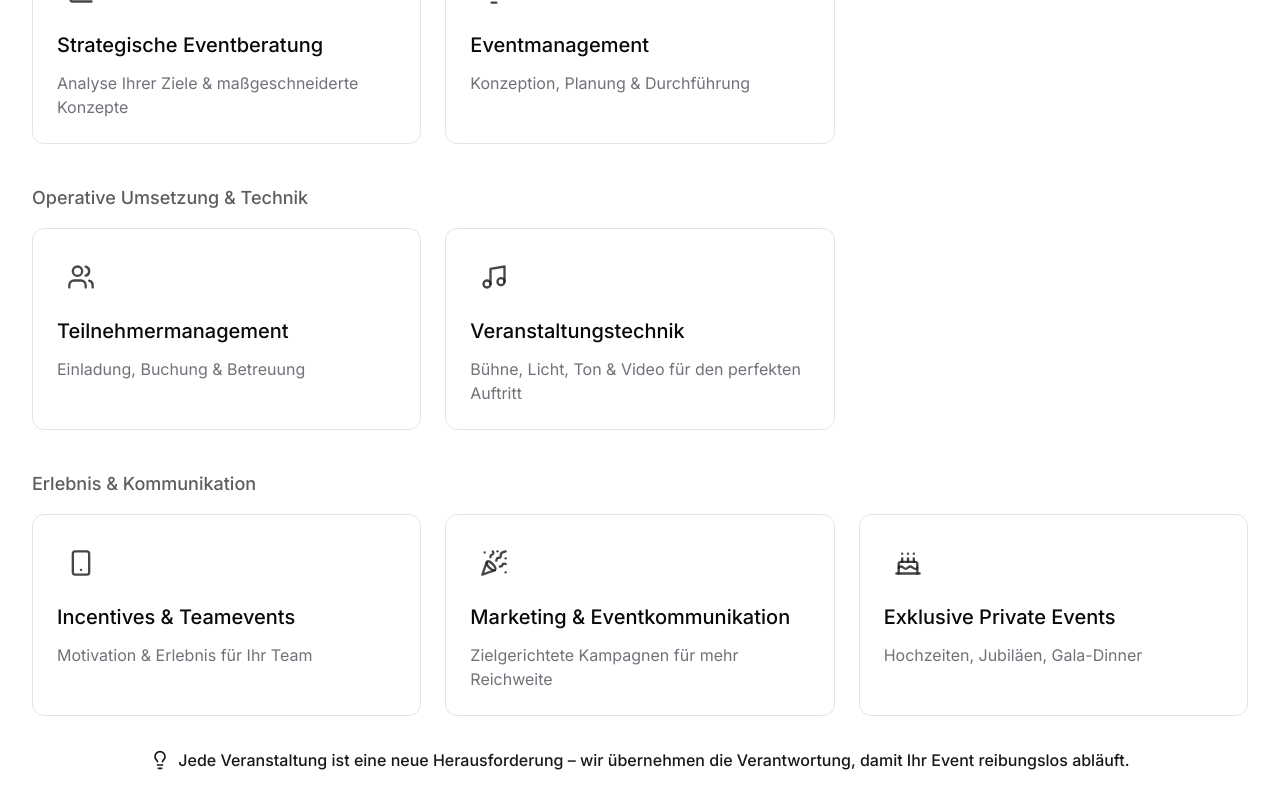
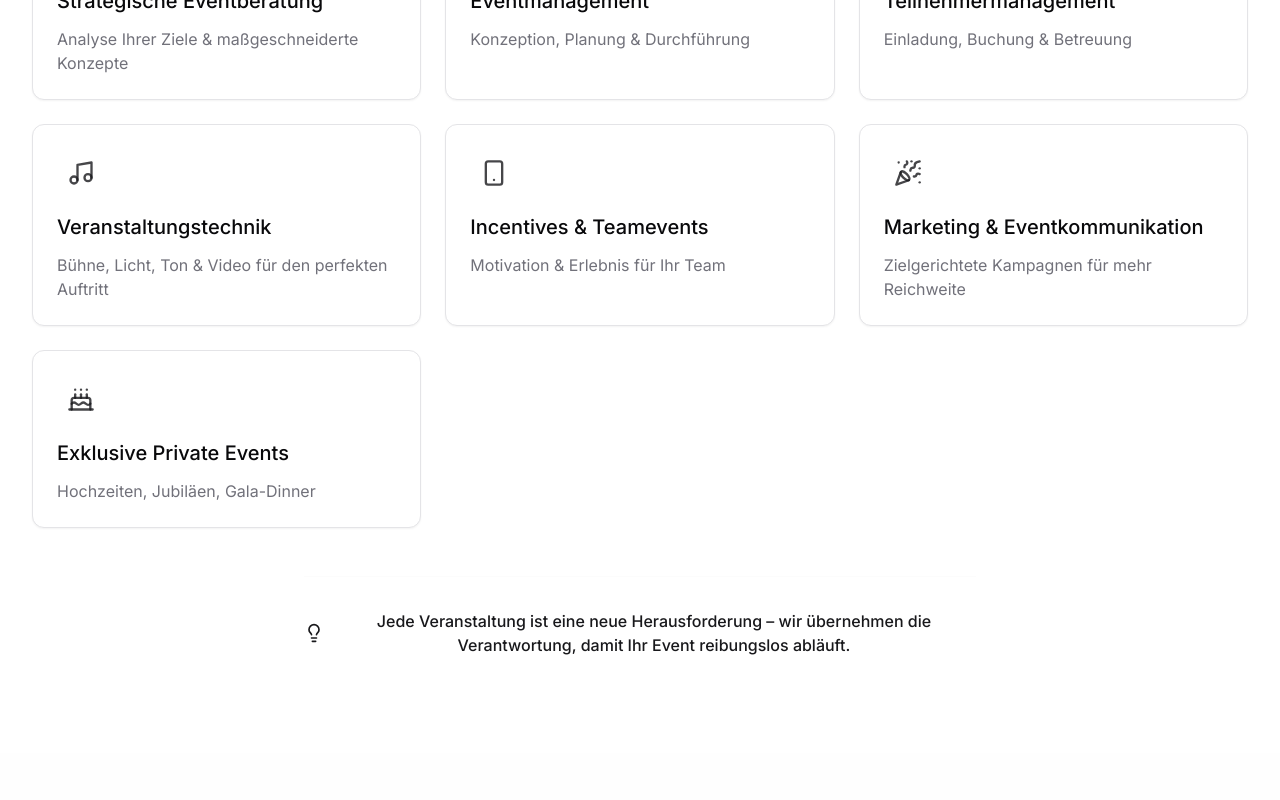
Before and after one commit to ooliv-agentur/mecovent, a React (Vite) app: page / in a window 1280 px wide. Shown: the part 2960-3760 px from the top of the page. Built offline with nearby package versions, Linux system fonts and the light colour scheme.

Commit message:
Refactor services section layout
Refactors the services section to improve clarity and visual harmony by removing redundant headlines, optimizing card spacing, and adjusting the placement of the final text line.

```diff
--- a/src/components/ServicesSection.tsx
+++ b/src/components/ServicesSection.tsx
@@ -9,34 +9,30 @@ import {
   BarChart4,
   PartyPopper
 } from 'lucide-react';
+import { Card, CardContent } from '@/components/ui/card';
 
 interface ServiceCardProps {
   title: string;
   description: string;
   icon: React.ComponentType<{ className?: string }>;
-  category?: string;
 }
 
-const ServiceCard = ({ title, description, icon: Icon, category }: ServiceCardProps) => (
-  <div className="border rounded-lg p-6 hover:shadow-sm transition-shadow bg-card group">
+const ServiceCard = ({ title, description, icon: Icon }: ServiceCardProps) => (
+  <Card className="h-full hover:shadow-md transition-shadow group">
+    <CardContent className="p-6">
       <div className="w-12 h-12 mb-4 flex items-center justify-center group-hover:scale-110 transition-transform">
         <Icon className="w-7 h-7 text-primary/80" />
       </div>
-    {category && (
-      <div className="text-xs text-muted-foreground mb-2 uppercase tracking-wider">{category}</div>
-    )}
       <h3 className="font-medium text-xl mb-3">{title}</h3>
       <p className="text-muted-foreground">
         {description}
       </p>
-  </div>
+    </CardContent>
+  </Card>
 );
 
 const ServicesSection = () => {
-  const serviceCategories = [
-    {
-      name: "Strategische Planung & Eventorganisation",
-      services: [
+  const services = [
     {
       title: "Strategische Eventberatung",
       description: "Analyse Ihrer Ziele & maßgeschneiderte Konzepte",
@@ -46,12 +42,7 @@ const ServicesSection = () => {
       title: "Eventmanagement",
       description: "Konzeption, Planung & Durchführung",
       icon: LightbulbIcon
-        }
-      ]
     },
-    {
-      name: "Operative Umsetzung & Technik",
-      services: [
     {
       title: "Teilnehmermanagement",
       description: "Einladung, Buchung & Betreuung",
@@ -61,12 +52,7 @@ const ServicesSection = () => {
       title: "Veranstaltungstechnik",
       description: "Bühne, Licht, Ton & Video für den perfekten Auftritt",
       icon: Music
-        }
-      ]
     },
-    {
-      name: "Erlebnis & Kommunikation",
-      services: [
     {
       title: "Incentives & Teamevents",
       description: "Motivation & Erlebnis für Ihr Team",
@@ -82,16 +68,10 @@ const ServicesSection = () => {
       description: "Hochzeiten, Jubiläen, Gala-Dinner",
       icon: Cake
     }
-      ]
-    }
   ];
 
-  const allServices = serviceCategories.flatMap(category =>
-    category.services.map(service => ({...service, category: category.name}))
-  );
-
   return (
-    <section id="services">
+    <section id="services" className="bg-background">
       <div className="container-section">
         <div className="text-center max-w-3xl mx-auto mb-12 animate-fade-in">
           <div className="section-tag">Was wir bieten</div>
@@ -105,27 +85,20 @@ const ServicesSection = () => {
           </p>
         </div>
 
-        <div className="space-y-10 animate-fade-in-up">
-          {serviceCategories.map((category, categoryIndex) => (
-            <div key={categoryIndex} className="space-y-4">
-              <h3 className="font-medium text-lg text-primary/70">{category.name}</h3>
-              <div className="grid grid-cols-1 md:grid-cols-2 lg:grid-cols-3 gap-6">
-                {category.services.map((service, serviceIndex) => (
+        <div className="grid grid-cols-1 md:grid-cols-2 lg:grid-cols-3 gap-6 animate-fade-in-up">
+          {services.map((service, index) => (
             <ServiceCard
-                    key={serviceIndex}
+              key={index}
               title={service.title}
               description={service.description}
               icon={service.icon}
             />
           ))}
         </div>
-            </div>
-          ))}
-        </div>
 
-        <div className="mt-8 text-center">
-          <p className="flex items-center justify-center gap-2 text-primary">
-            <LightbulbIcon className="h-5 w-5" />
+        <div className="mt-12 text-center">
+          <p className="flex items-center justify-center gap-2 text-primary max-w-2xl mx-auto border-t pt-8 border-muted/30">
+            <LightbulbIcon className="h-5 w-5 flex-shrink-0" />
             <span className="font-medium">Jede Veranstaltung ist eine neue Herausforderung – wir übernehmen die Verantwortung, damit Ihr Event reibungslos abläuft.</span>
           </p>
         </div>
```
Lines whose indentation alone changed are shown as unchanged.
